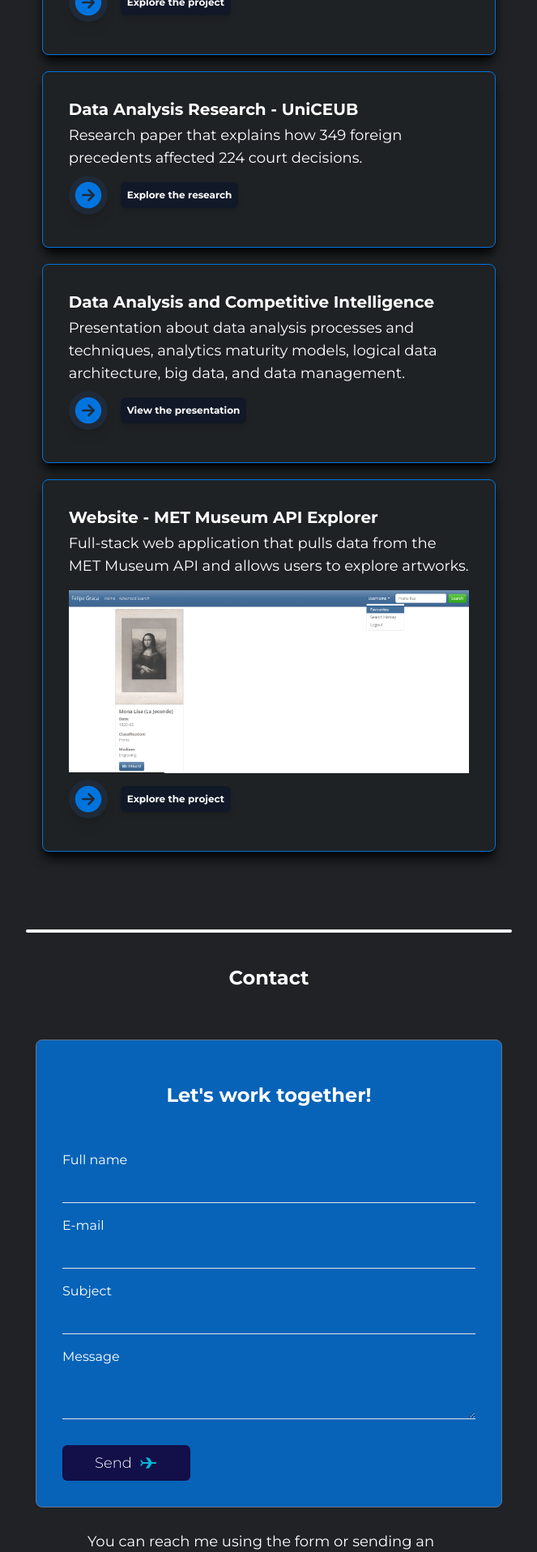
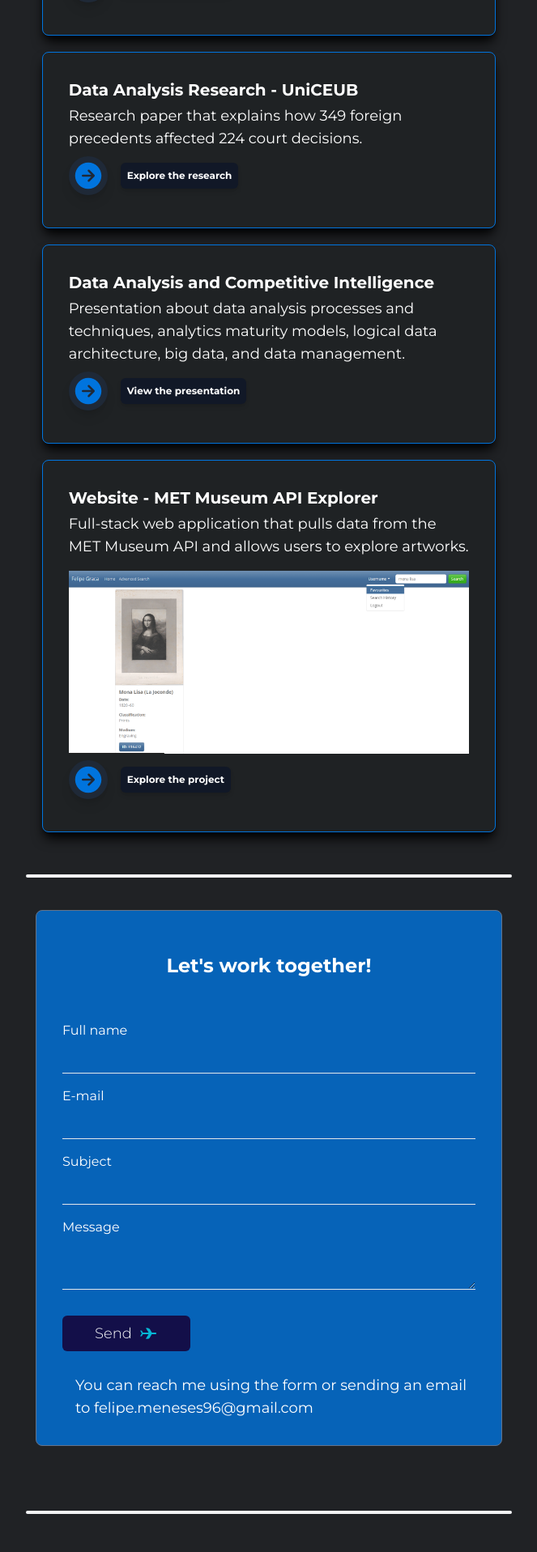
Before and after one commit to fmeneses-graca/my-website, a Next.js app: page / in a window 1280 px wide. Shown: the part 880-2797 px from the top of the page at 81% size, without its empty margins (348-1011 px from the left). After the commit the page ends 2750 px from the top, so only its background shows below. Built offline with nearby package versions, Linux system fonts and the light colour scheme.

Commit message:
Change contact form, about section

```diff
--- a/components/AboutSection.js
+++ b/components/AboutSection.js
@@ -2,6 +2,7 @@ import Image from 'next/image'
 import pptFramework from '../public/PPT Framework.png'
 import Link from 'next/link'
 import { IoArrowForwardCircle } from "react-icons/io5"
+import HorizontalLine from "./HorizontalLine"
 
 export default function AboutSection() {
     return (
@@ -11,9 +12,10 @@ export default function AboutSection() {
                     Felipe Meneses Graca
                 </h1>
 
+                <HorizontalLine />
                 {/* <Image src={pptFramework} alt="People Process Technology Framework" width='400' className="mx-auto my-3" /> */}
 
-                <div className="md:w-1/2 md:mx-auto text-center">
+                <div className="md:w-1/2 md:mx-auto text-center mt-10">
                     <h3 className="my-0 pb-2">Data Analyst</h3>
                     <p className="pb-2">Excel | Power BI | SQL | Python | JavaScript</p>
                 </div>
--- a/components/ContactSection.js
+++ b/components/ContactSection.js
@@ -97,7 +97,6 @@ export default function ContactSection() {
 
     return (
         <div>
-            <h1 className="text-2xl font-bold">Contact</h1>
 
             <div id="contact" className="flex-container mb-10 md:mx-auto ">
                 <form onSubmit={handleSubmit} className="flex flex-col px-8 py-8 md:w-3/5 rounded-lg bg-secondary bg-opacity-80 border border-slate-500">
@@ -134,12 +133,13 @@ export default function ContactSection() {
                     </div>
                     {showSuccessMessage && <div className="flex justify-start text-green-300 pt-4">Message sent with success!</div>}
                     {showErrorMessage && <div className="flex justify-start text-red-300 pt-4">There was an error while sending your message.</div>}
-                </form>
-
-                <p className="md:w-1/2 mx-auto pl-4">
+                    <p className="mx-auto pl-4">
                     <br />
                     You can reach me using the form or sending an email to felipe.meneses96@gmail.com
                 </p>
+                </form>
+
+
             </div>
 
         </div>
--- a/components/HorizontalLine.js
+++ b/components/HorizontalLine.js
@@ -1,5 +1,5 @@
 export default function HorizontalLine() {
     return (
-        <hr className="w-1/2 h-1 my-5 mx-auto bg-gray-100 rounded border-0 dark:bg-gray-700" />
+        <hr className="w-1/2 h-1 mx-auto bg-gray-100 rounded border-0 dark:bg-gray-700" />
     )
 }
--- a/components/ProjectSection.js
+++ b/components/ProjectSection.js
@@ -11,9 +11,9 @@ export default function ProjectSection() {
     return (
         <div id="projects" className="section-container">
             <div className="flex-col mx-auto">
-                <h1>Projects</h1>
+                <h2>Projects</h2>
 
-                <div className="flex-container">
+                <div className="flex-container py-4">
                     <Card style="card-size-large" title="Data Analytics Project - Mercedes-Benz Trucks" text={mercedesProjectText()} />
                     <Card style="card-size-large" title="Data Analysis Research - UniCEUB" text={courtProjectText()} />
                     <Card style="card-size-large" title="Data Analysis and Competitive Intelligence" text={presentationText()} />
```
